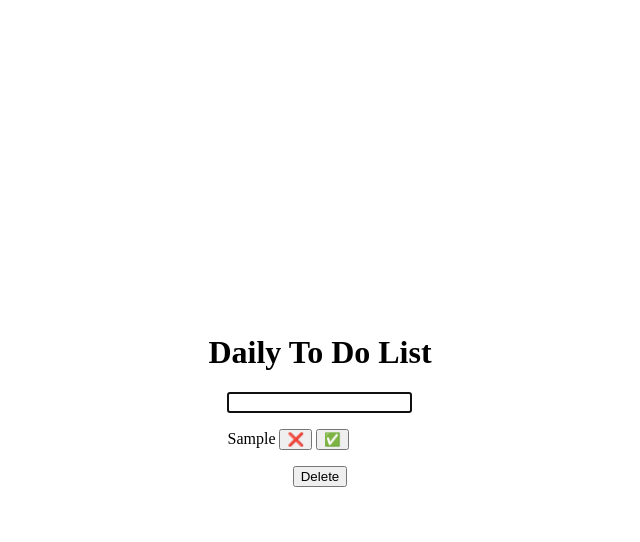
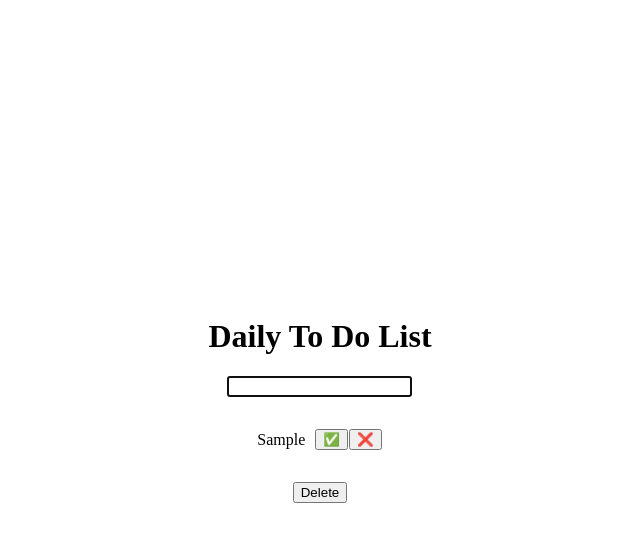
Before and after one commit to implaymo/8--To-do-List-website, a Flask app: page / in a window 1280 px wide. Shown: the top 542 px of the page, without its empty margins (320-960 px from the left). Run offline with Flask 3, Linux system fonts and the light colour scheme; tables that the repository leaves empty hold one stand-in row (values such as "Sample post").

Commit message:
Manage to show 2 buttons in front of each task and delete the selected.

```diff
--- a/main.py
+++ b/main.py
@@ -29,7 +29,7 @@ def front_page():
 
 
 @app.route("/delete", methods=["GET","POST"])
-def delete_button():
+def delete_all_tasks():
     all_tasks = Tasks.query.all()
     if request.method == "POST":
         for task in all_tasks:
@@ -51,6 +51,14 @@ def add_task():
         form.input.data = ''
         return redirect(url_for("front_page"))
 
+@app.route("/delete_one_task/<task_id>", methods=["POST"])
+def delete_one_task(task_id):
+    if request.method == "POST":
+        task_to_delete = Tasks.query.get(task_id)
+        db.session.delete(task_to_delete)
+        db.session.commit()
+        return redirect(url_for("front_page"))
+
 
 if __name__ == "__main__":
     app.run(debug=True)
--- a/templates/webpage.html
+++ b/templates/webpage.html
@@ -18,6 +18,18 @@
             display: flex;
             align-items: center;
         }
+    .form-row {
+        display: flex; /* Use flexbox layout */
+        align-items: center; /* Center items vertically */
+    }
+
+    .form-row form {
+        margin-right: 1px; /* Adjust spacing between forms */
+    }
+    .form-row span {
+        margin-right: 10px; /* Adjust spacing between task text and buttons */
+    }
+
     </style>
 </head>
 <body>
@@ -25,17 +37,25 @@
     <form method="POST" action="{{ url_for('add_task') }}">
         {{ form.csrf_token }}
         {{ form.input(size=20) }}
+    </form>
         <p></p>
         {% for task in all_tasks %}
-        <div class="button-row">
-            <span>{{ task.task }}</span>
-            <button action="{{ url_for('delete_button') }}">❌</button>
-            <button action="{{ url_for('delete_button') }}">✅</button>
-        </div>
+            <div class="form-row">
+                <span>{{ task.task }}</span>
+                <form method="POST" action="">
+                    {{ form.csrf_token }}
+                    <input type="hidden" name="task_id" value="{{ task.id }}">
+                    <button type="submit">✅</button>
+                </form>
+                <form method="POST" action="{{ url_for('delete_one_task', task_id=task.id) }}">
+                    {{ form.csrf_token }}
+                    <input type="hidden" name="task_id" value="{{ task.id }}">
+                    <button type="submit">❌</button>
+                </form>
+            </div>
         <p></p>
         {% endfor %}
-    </form>
-<form method="post" action="{{ url_for('delete_button') }}">
+<form method="post" action="{{ url_for('delete_all_tasks') }}">
     <button type="submit">Delete</button>
 </form>
 </body>
```
Also changed, not shown: instance/project.db.
